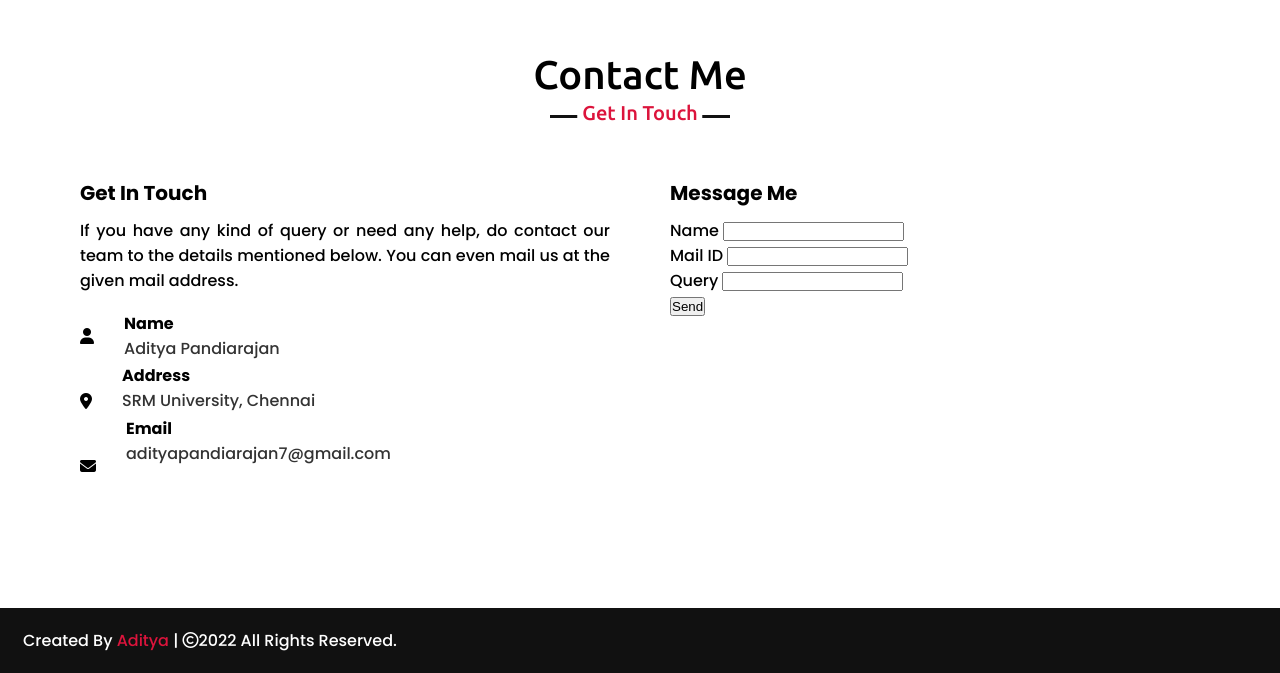
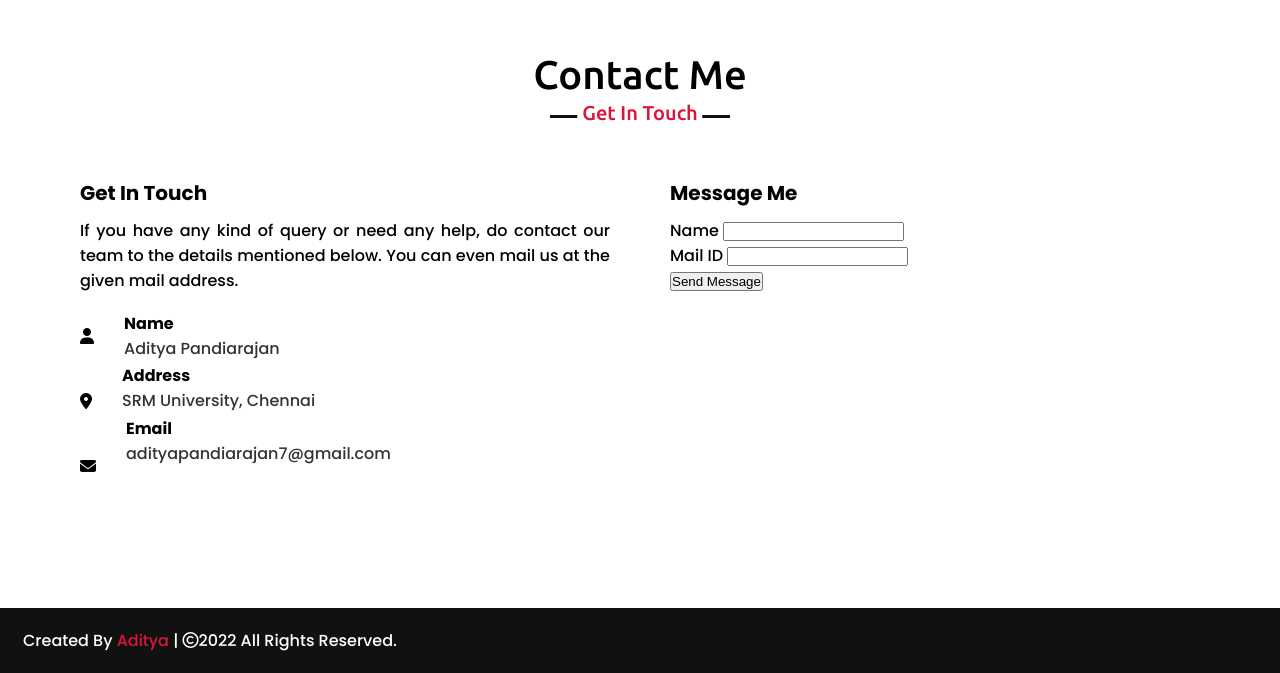
Before and after one commit to Aditya10CR7/Web, a plain HTML site: page index.html in a window 1280 px wide. Shown: the part 1956-2629 px from the top of the page. Drawn offline with nearby package versions, Linux system fonts and the light colour scheme.

Commit message:
Update index.html

```diff
--- a/index.html
+++ b/index.html
@@ -240,10 +240,7 @@
                     Mail ID
                     <input type="email" name="email" required>
                     <br>
-                    Query
-                    <input type="text" name="name" required>
-                    <br>
-                    <button type="submit">Send</button>
+                    <button type="submit">Send Message</button>
                </form>
             </div>
         </div>
```
